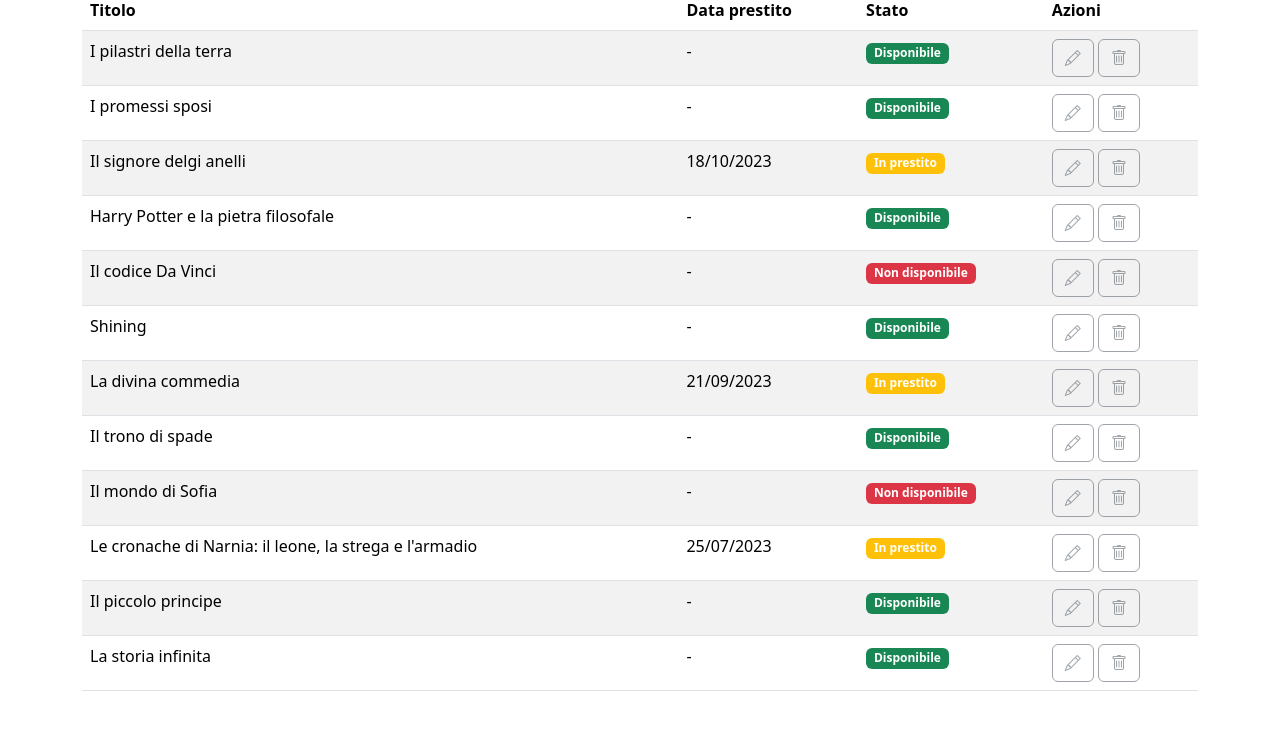
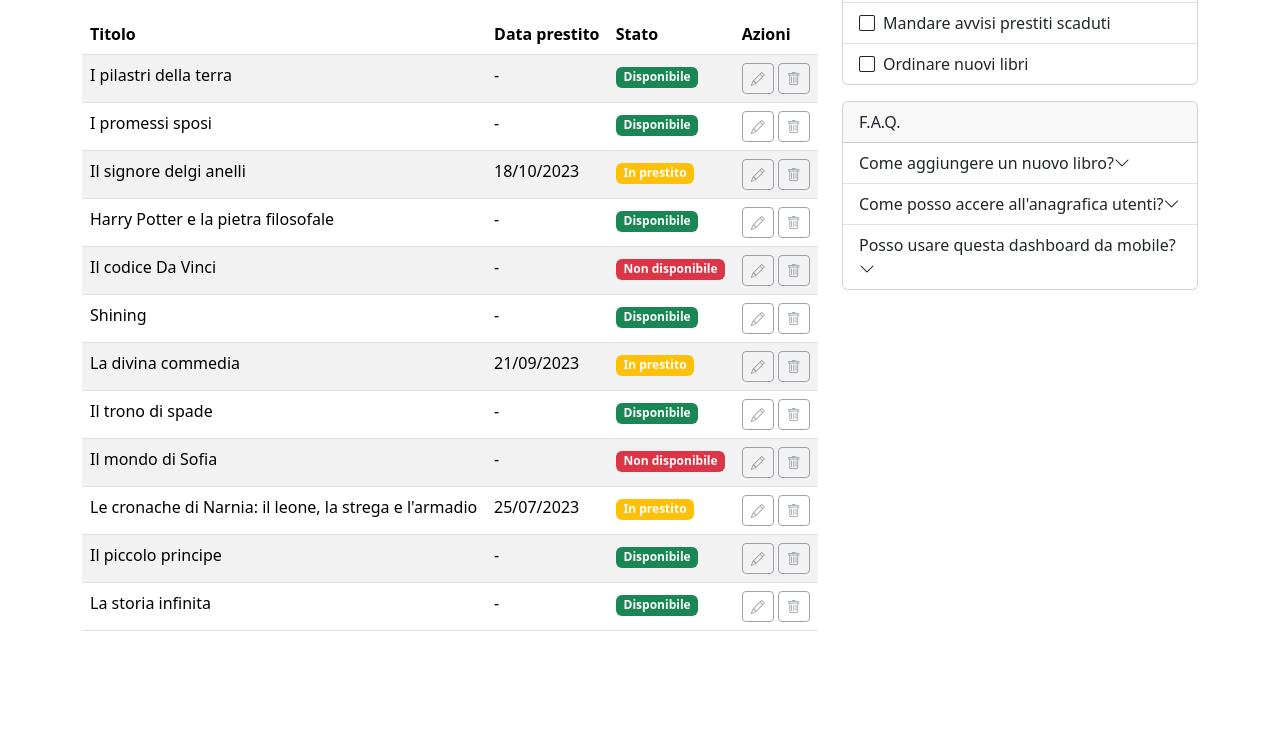
Before and after one commit to RaffaeleSergio/html-css-bootstrap-dashboard, a plain HTML site: page storico.html in a window 1280 px wide. Shown: the part 172-901 px from the top of the page. After the commit the page ends 835 px from the top, so only its background shows below. Drawn offline with nearby package versions, Linux system fonts and the light colour scheme.

Commit message:
feat: esercizio completato

```diff
--- a/storico.html
+++ b/storico.html
@@ -37,6 +37,11 @@
                             <a class="nav-link" href="#">Help</a>
                         </li>
                     </ul>
+                    <form class="d-flex" role="search">
+                        <input class="form-control bg-light me-2" type="search" placeholder="Search" aria-label="Cerca"
+                            data-bs-theme="ligth">
+                        <button class="btn btn-outline-light" type="submit">Cerca</button>
+                    </form>
                 </div>
             </div>
         </nav>
@@ -46,12 +51,13 @@
         <section>
             <div class="container">
                 <div class="row">
-                    <div class="col-12">
-                        <div class="d-flex flex-wrap justify-content-between py-4">
+                    <div class="col-12 col-lg-8">
+                        <div class="d-flex justify-content-between align-items-center py-4">
                             <h2 class="">Catalogo libri</h2>
-                            <button type="button" class="btn btn-primary">Aggiungi libro</button>
+                            <a class="btn btn-primary btn-sm" href="">Aggiungi libro</a>
+
+                        </div>
                         <table class="table table-striped">
-                        </div>
                             <thead>
                                 <tr>
                                     <th>Titolo</th>
@@ -65,120 +71,120 @@
                                     <td>I pilastri della terra</td>
                                     <td class="d-none d-md-table-cell">-</td>
                                     <td><span class="badge text-bg-success">Disponibile</span></td>
-                                <td><a href="#" class="btn btn-outline-secondary disabled" tabindex="-1" role="button"
-                                        aria-disabled="true"><i class="bi bi-pencil"></i></a>
-                                    <a href="#" class="btn btn-outline-secondary disabled" tabindex="-1" role="button"
-                                        aria-disabled="true"><i class="bi bi-trash"></i></a>
+                                    <td><a href="#" class="btn btn-outline-secondary disabled btn-sm" tabindex="-1"
+                                            role="button" aria-disabled="true"><i class="bi bi-pencil"></i></a>
+                                        <a href="#" class="btn btn-outline-secondary disabled btn-sm" tabindex="-1"
+                                            role="button" aria-disabled="true"><i class="bi bi-trash"></i></a>
                                     </td>
                                 </tr>
                                 <tr>
                                     <td>I promessi sposi</td>
                                     <td class="d-none d-md-table-cell">-</td>
                                     <td><span class="badge text-bg-success">Disponibile</span></td>
-                                <td><a href="#" class="btn btn-outline-secondary disabled" tabindex="-1" role="button"
-                                        aria-disabled="true"><i class="bi bi-pencil"></i></a>
-                                    <a href="#" class="btn btn-outline-secondary disabled" tabindex="-1" role="button"
-                                        aria-disabled="true"><i class="bi bi-trash"></i></a>
+                                    <td><a href="#" class="btn btn-outline-secondary disabled btn-sm" tabindex="-1"
+                                            role="button" aria-disabled="true"><i class="bi bi-pencil"></i></a>
+                                        <a href="#" class="btn btn-outline-secondary disabled btn-sm" tabindex="-1"
+                                            role="button" aria-disabled="true"><i class="bi bi-trash"></i></a>
                                     </td>
                                 </tr>
                                 <tr>
                                     <td>Il signore delgi anelli</td>
                                     <td class="d-none d-md-table-cell">18/10/2023</td>
                                     <td><span class="badge text-bg-warning text-white">In prestito</span></td>
-                                <td><a href="#" class="btn btn-outline-secondary disabled" tabindex="-1" role="button"
-                                        aria-disabled="true"><i class="bi bi-pencil"></i></a>
-                                    <a href="#" class="btn btn-outline-secondary disabled" tabindex="-1" role="button"
-                                        aria-disabled="true"><i class="bi bi-trash"></i></a>
+                                    <td><a href="#" class="btn btn-outline-secondary disabled btn-sm" tabindex="-1"
+                                            role="button" aria-disabled="true"><i class="bi bi-pencil"></i></a>
+                                        <a href="#" class="btn btn-outline-secondary disabled btn-sm" tabindex="-1"
+                                            role="button" aria-disabled="true"><i class="bi bi-trash"></i></a>
                                     </td>
                                 </tr>
                                 <tr>
                                     <td>Harry Potter e la pietra filosofale</td>
                                     <td class="d-none d-md-table-cell">-</td>
                                     <td><span class="badge text-bg-success">Disponibile</span></td>
-                                <td><a href="#" class="btn btn-outline-secondary disabled" tabindex="-1" role="button"
-                                        aria-disabled="true"><i class="bi bi-pencil"></i></a>
-                                    <a href="#" class="btn btn-outline-secondary disabled" tabindex="-1" role="button"
-                                        aria-disabled="true"><i class="bi bi-trash"></i></a>
+                                    <td><a href="#" class="btn btn-outline-secondary disabled btn-sm" tabindex="-1"
+                                            role="button" aria-disabled="true"><i class="bi bi-pencil"></i></a>
+                                        <a href="#" class="btn btn-outline-secondary disabled btn-sm" tabindex="-1"
+                                            role="button" aria-disabled="true"><i class="bi bi-trash"></i></a>
                                     </td>
                                 </tr>
                                 <tr>
                                     <td>Il codice Da Vinci</td>
                                     <td class="d-none d-md-table-cell">-</td>
                                     <td><span class="badge text-bg-danger">Non disponibile</span></td>
-                                <td><a href="#" class="btn btn-outline-secondary disabled" tabindex="-1" role="button"
-                                        aria-disabled="true"><i class="bi bi-pencil"></i></a>
-                                    <a href="#" class="btn btn-outline-secondary disabled" tabindex="-1" role="button"
-                                        aria-disabled="true"><i class="bi bi-trash"></i></a>
+                                    <td><a href="#" class="btn btn-outline-secondary disabled btn-sm" tabindex="-1"
+                                            role="button" aria-disabled="true"><i class="bi bi-pencil"></i></a>
+                                        <a href="#" class="btn btn-outline-secondary disabled btn-sm" tabindex="-1"
+                                            role="button" aria-disabled="true"><i class="bi bi-trash"></i></a>
                                     </td>
                                 </tr>
                                 <tr>
                                     <td>Shining</td>
                                     <td class="d-none d-md-table-cell">-</td>
                                     <td><span class="badge text-bg-success">Disponibile</span></td>
-                                <td><a href="#" class="btn btn-outline-secondary disabled" tabindex="-1" role="button"
-                                        aria-disabled="true"><i class="bi bi-pencil"></i></a>
-                                    <a href="#" class="btn btn-outline-secondary disabled" tabindex="-1" role="button"
-                                        aria-disabled="true"><i class="bi bi-trash"></i></a>
+                                    <td><a href="#" class="btn btn-outline-secondary disabled btn-sm" tabindex="-1"
+                                            role="button" aria-disabled="true"><i class="bi bi-pencil"></i></a>
+                                        <a href="#" class="btn btn-outline-secondary disabled btn-sm" tabindex="-1"
+                                            role="button" aria-disabled="true"><i class="bi bi-trash"></i></a>
                                     </td>
                                 </tr>
                                 <tr>
                                     <td>La divina commedia</td>
                                     <td class="d-none d-md-table-cell">21/09/2023</td>
                                     <td><span class="badge text-bg-warning text-white">In prestito</span></td>
-                                <td><a href="#" class="btn btn-outline-secondary disabled" tabindex="-1" role="button"
-                                        aria-disabled="true"><i class="bi bi-pencil"></i></a>
-                                    <a href="#" class="btn btn-outline-secondary disabled" tabindex="-1" role="button"
-                                        aria-disabled="true"><i class="bi bi-trash"></i></a>
+                                    <td><a href="#" class="btn btn-outline-secondary disabled btn-sm" tabindex="-1"
+                                            role="button" aria-disabled="true"><i class="bi bi-pencil"></i></a>
+                                        <a href="#" class="btn btn-outline-secondary disabled btn-sm" tabindex="-1"
+                                            role="button" aria-disabled="true"><i class="bi bi-trash"></i></a>
                                     </td>
                                 </tr>
                                 <tr>
                                     <td>Il trono di spade</td>
                                     <td class="d-none d-md-table-cell">-</td>
                                     <td><span class="badge text-bg-success">Disponibile</span></td>
-                                <td><a href="#" class="btn btn-outline-secondary disabled" tabindex="-1" role="button"
-                                        aria-disabled="true"><i class="bi bi-pencil"></i></a>
-                                    <a href="#" class="btn btn-outline-secondary disabled" tabindex="-1" role="button"
-                                        aria-disabled="true"><i class="bi bi-trash"></i></a>
+                                    <td><a href="#" class="btn btn-outline-secondary disabled btn-sm" tabindex="-1"
+                                            role="button" aria-disabled="true"><i class="bi bi-pencil"></i></a>
+                                        <a href="#" class="btn btn-outline-secondary disabled btn-sm" tabindex="-1"
+                                            role="button" aria-disabled="true"><i class="bi bi-trash"></i></a>
                                     </td>
                                 </tr>
                                 <tr>
                                     <td>Il mondo di Sofia</td>
                                     <td class="d-none d-md-table-cell">-</td>
                                     <td><span class="badge text-bg-danger">Non disponibile</span></td>
-                                <td><a href="#" class="btn btn-outline-secondary disabled" tabindex="-1" role="button"
-                                        aria-disabled="true"><i class="bi bi-pencil"></i></a>
-                                    <a href="#" class="btn btn-outline-secondary disabled" tabindex="-1" role="button"
-                                        aria-disabled="true"><i class="bi bi-trash"></i></a>
+                                    <td><a href="#" class="btn btn-outline-secondary disabled btn-sm" tabindex="-1"
+                                            role="button" aria-disabled="true"><i class="bi bi-pencil"></i></a>
+                                        <a href="#" class="btn btn-outline-secondary disabled btn-sm" tabindex="-1"
+                                            role="button" aria-disabled="true"><i class="bi bi-trash"></i></a>
                                     </td>
                                 </tr>
                                 <tr>
                                     <td>Le cronache di Narnia: il leone, la strega e l'armadio</td>
                                     <td class="d-none d-md-table-cell">25/07/2023</td>
                                     <td><span class="badge text-bg-warning text-white">In prestito</span></td>
-                                <td><a href="#" class="btn btn-outline-secondary disabled" tabindex="-1" role="button"
-                                        aria-disabled="true"><i class="bi bi-pencil"></i></a>
-                                    <a href="#" class="btn btn-outline-secondary disabled" tabindex="-1" role="button"
-                                        aria-disabled="true"><i class="bi bi-trash"></i></a>
+                                    <td><a href="#" class="btn btn-outline-secondary disabled btn-sm" tabindex="-1"
+                                            role="button" aria-disabled="true"><i class="bi bi-pencil"></i></a>
+                                        <a href="#" class="btn btn-outline-secondary disabled btn-sm" tabindex="-1"
+                                            role="button" aria-disabled="true"><i class="bi bi-trash"></i></a>
                                     </td>
                                 </tr>
                                 <tr>
                                     <td>Il piccolo principe</td>
                                     <td class="d-none d-md-table-cell">-</td>
                                     <td><span class="badge text-bg-success">Disponibile</span></td>
-                                <td><a href="#" class="btn btn-outline-secondary disabled" tabindex="-1" role="button"
-                                        aria-disabled="true"><i class="bi bi-pencil"></i></a>
-                                    <a href="#" class="btn btn-outline-secondary disabled" tabindex="-1" role="button"
-                                        aria-disabled="true"><i class="bi bi-trash"></i></a>
+                                    <td><a href="#" class="btn btn-outline-secondary disabled btn-sm" tabindex="-1"
+                                            role="button" aria-disabled="true"><i class="bi bi-pencil"></i></a>
+                                        <a href="#" class="btn btn-outline-secondary disabled btn-sm" tabindex="-1"
+                                            role="button" aria-disabled="true"><i class="bi bi-trash"></i></a>
                                     </td>
                                 </tr>
                                 <tr>
                                     <td>La storia infinita</td>
                                     <td class="d-none d-md-table-cell">-</td>
                                     <td><span class="badge text-bg-success">Disponibile</span></td>
-                                <td><a href="#" class="btn btn-outline-secondary disabled" tabindex="-1" role="button"
-                                        aria-disabled="true"><i class="bi bi-pencil"></i></a>
-                                    <a href="#" class="btn btn-outline-secondary disabled" tabindex="-1" role="button"
-                                        aria-disabled="true"><i class="bi bi-trash"></i></a>
+                                    <td><a href="#" class="btn btn-outline-secondary disabled btn-sm" tabindex="-1"
+                                            role="button" aria-disabled="true"><i class="bi bi-pencil"></i></a>
+                                        <a href="#" class="btn btn-outline-secondary disabled btn-sm" tabindex="-1"
+                                            role="button" aria-disabled="true"><i class="bi bi-trash"></i></a>
                                     </td>
                                 </tr>
                             </tbody>
@@ -186,7 +192,7 @@
                         </table>
                     </div>
 
-                        <div class="col-12">
+                    <div class="col-12 col-lg-4">
                         <div class="card">
                             <div class="card-header">
                                 Todo
```
Lines whose indentation alone changed are shown as unchanged.
